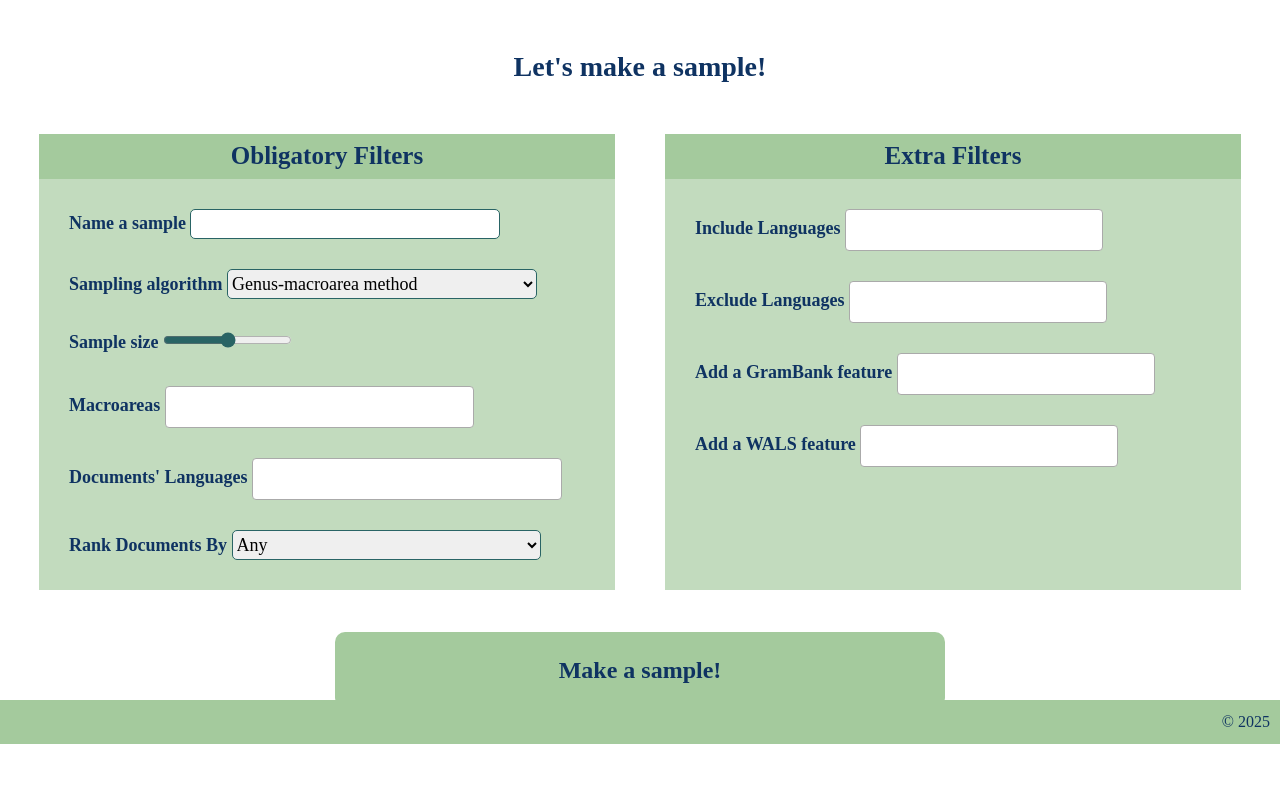
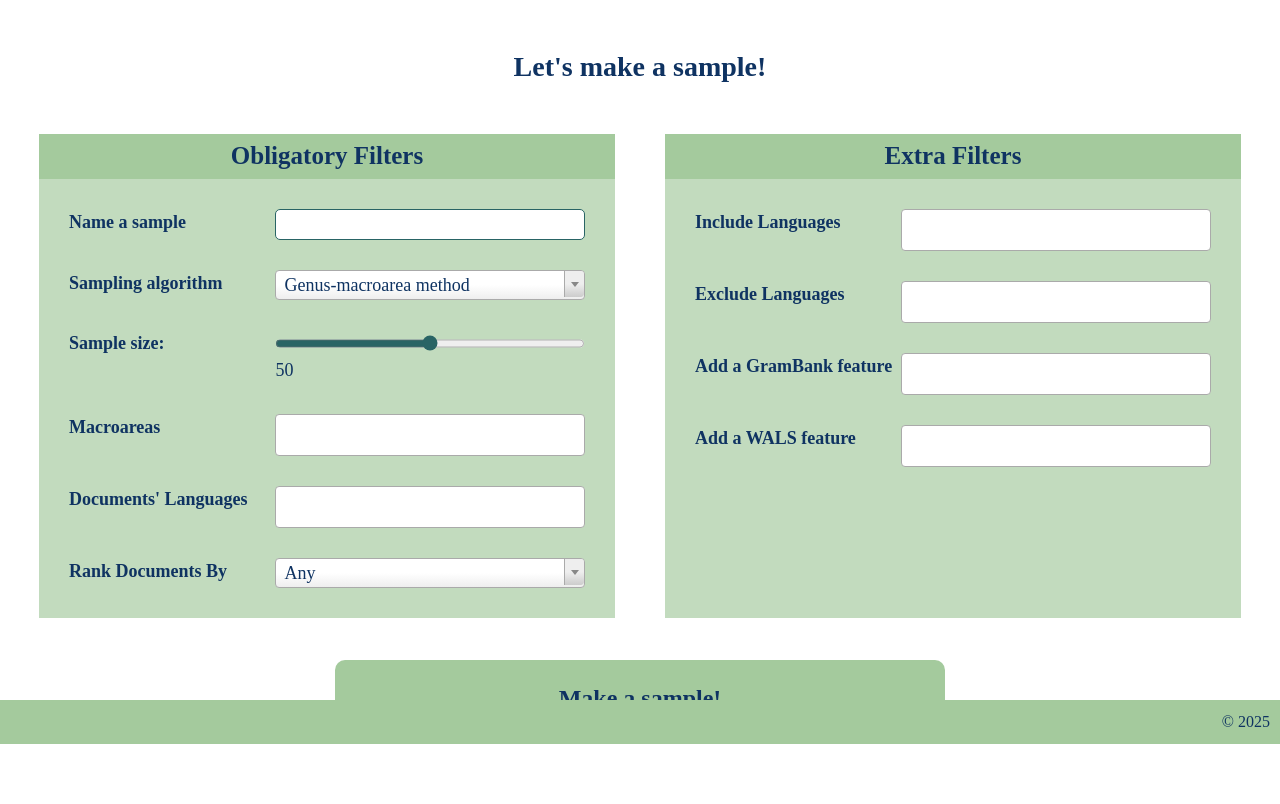
Before and after one commit to Interprole/Sampling, a Flask app: page / in a window 1280 px wide. Shown: the part 56-860 px from the top of the page. Before the commit the page ends 800 px from the top, so only its background shows below. Run offline with Flask 3, Linux system fonts and the light colour scheme; some libraries are stand-ins or nearby versions.

Commit message:
updated range and selects in form

```diff
--- a/app.py
+++ b/app.py
@@ -13,16 +13,15 @@ def main():
 def sample():
     if request.method == "POST":
         title = request.form['name']
-        algorithm = request.form['sampling-algorithm']
+        algorithm = request.form.getlist('sampling-algorithm')
         size = request.form['sample-size']
         macroareas = request.form.getlist('macroareas[]')
         docLang = request.form.getlist('docLanguages[]')
-        rank = request.form['ranking']
+        rank = request.form.getlist('ranking')
         includeLang = request.form.getlist('include[]')
         excludeLang = request.form.getlist('exclude[]')
         gramFeature = request.form.getlist('grambank[]')
         walsFeature = request.form.getlist('wals[]')
-
     return render_template("sample.html", sample=sample)
 
 
--- a/static/scripts.js
+++ b/static/scripts.js
@@ -1,9 +1,13 @@
 $(document).ready(function() {
-    $('.js-example-basic-multiple').select2({
+    $('.js-example-basic-single, .js-example-basic-multiple').select2({
+        width: '100%',
+        theme: "classic",
         closeOnSelect: false,
     });
 
     $('.doc-lang-js').select2({
+        width: '100%',
+        theme: "classic",
         closeOnSelect: false,
         ajax: {
             url: 'static/documentLanguages.json',
@@ -12,6 +16,8 @@ $(document).ready(function() {
     });
 
     $('.include-lang-js, .exclude-lang-js').select2({
+        width: '100%',
+        theme: "classic",
         closeOnSelect: false,
         ajax: {
             url: 'static/languages.json',
@@ -20,19 +26,22 @@ $(document).ready(function() {
     });
 
     $('.grambank-js').select2({
+        width: '100%',
+        theme: "classic",
         closeOnSelect: false,
         ajax: {
             url: 'static/grambankFeatures.json',
-            dataType: 'json'
+            dataType: 'json',
         }
     });
 
     $('.wals-js').select2({
+        width: '100%',
+        theme: "classic",
         closeOnSelect: false,
         ajax: {
             url: 'static/walsFeatures.json',
             dataType: 'json'
         }
     });
-
 });
--- a/static/styles.css
+++ b/static/styles.css
@@ -32,7 +32,8 @@ body {
 	padding-bottom: 50px;
 }
 
-.grid-container>div {
+.grid-container > div {
+	align-items: center;
 	background-color: #c2dbbe;
 }
 
@@ -73,24 +74,45 @@ body {
 .text-form {
 	color: #0F3362;
 	font-family: "Charis SIL";
+	font-size: 18px;
+	display: grid;
+	grid-template-columns: auto 60%;
+}
+
+
+
+.text-submit {
+	color: #0F3362;
+	font-family: "Charis SIL";
 	text-align: justify;
 	font-size: 18px;
 }
 
 input[type="text"],
-select {
+select,
+.select2-selection--single,
+.select2-selection--multiple {
 	border: 1px, solid, #296465;
 	border-radius: 5px;
-	height: 30px;
-	width: 60%;
-}
-
-.range {
-	display: grid;
-	gap: 20px;
-	width: 100px;
+	min-height: 30px;
 }
 
 .range-input {
 	accent-color: #296465;
 }
+
+.select2-results__option--highlighted[aria-selected] {
+    background-color: #A4CA9D !important;
+}
+
+.select2-results__option--load-fail,
+.select2-search__field,
+.select2-results__option--highlighted[aria-selected],
+.select2-container--default,
+.select2-selection__choice,
+.select2-results__option,
+.select2-selection__rendered {
+	color: #0F3362 !important;
+	font-family: "Charis SIL" !important;
+	font-size: 18px !important;
+}
--- a/templates/main.html
+++ b/templates/main.html
@@ -17,15 +17,17 @@
             </p>
             <p class="text-form">
                 <label for="sampling-algorithm"><b>Sampling algorithm</b></label>
-                <select id="sampling-algorithm" name="sampling-algorithm">
-                    <option value="genus-macroarea">Genus-macroarea method</option>
+                <select class="js-example-basic-single" name="sampling-algorithm">
+                     <option value="genus-macroarea">Genus-macroarea method</option>
                     <option value="diversity-value">The Diversity value method</option>
                     <option value="random">Random sample</option>
                 </select>
             </p>
             <p class="text-form">
-                <label for="sample-size"><b>Sample size</b></label>
-                <input class="range-input" type="range" min="0" max="100" value="50" step="1" name="sample-size" id="sample-size" min="1" max="100" value="1" step="1">
+               <label for="sample-size"><b>Sample size:</b></label>
+                <input class="range-input" type="range" min="0" max="100" value="50" step="1" name="sample-size" id="sample-size" oninput="this.nextElementSibling.value = this.value">
+                &nbsp
+                <output>50</output>
             </p>
             <p class="text-form">
                 <label for="macroareas"><b>Macroareas</b></label>
@@ -45,35 +47,35 @@
             </p>
             <p class="text-form">
                 <label for="ranking"><b>Rank Documents By</b></label>
-                <select id="ranking" name="ranking">
-                    <option value="item1">Any</option>
-                </select>
+                <select class="js-example-basic-single" name="ranking">
+                     <option value="item1">Any</option>
+               </select>
             </p>
         </div>
         <div>
             <p class="text-form">
                 <label for="include"><b>Include Languages</b></label>
-                <select class="include-lang-js"  style="width: 50%" name="include[]" multiple="multiple">
+                <select class="include-lang-js" name="include[]" multiple="multiple">
                 </select>
             </p>
             <p class="text-form">
                 <label for="exclude"><b>Exclude Languages</b></label>
-                <select class="exclude-lang-js" style="width: 50%" name="exclude[]" multiple="multiple">
+                <select class="exclude-lang-js" name="exclude[]" multiple="multiple">
                 </select>
             </p>
             <p class="text-form">
                 <label for="gram-feature"><b>Add a GramBank feature</b></label>
-                <select class="grambank-js"  style="width: 50%" name="grambank[]" multiple="multiple">
+                <select class="grambank-js" name="grambank[]" multiple="multiple">
                 </select>
             </p>
             <p class="text-form">
                <label for="wals-feature"><b>Add a WALS feature</b></label>
-               <select class="wals-js"  style="width: 50%" name="wals[]" multiple="multiple">
+               <select class="wals-js" name="wals[]" multiple="multiple">
                </select>
            </p>
         </div>
     </div>
-    <p class="text-form">
+    <p class="text-submit">
         <button type="submit" class="submit-button"><b>Make a sample!</b></button>
     </p>
 </form>
```
